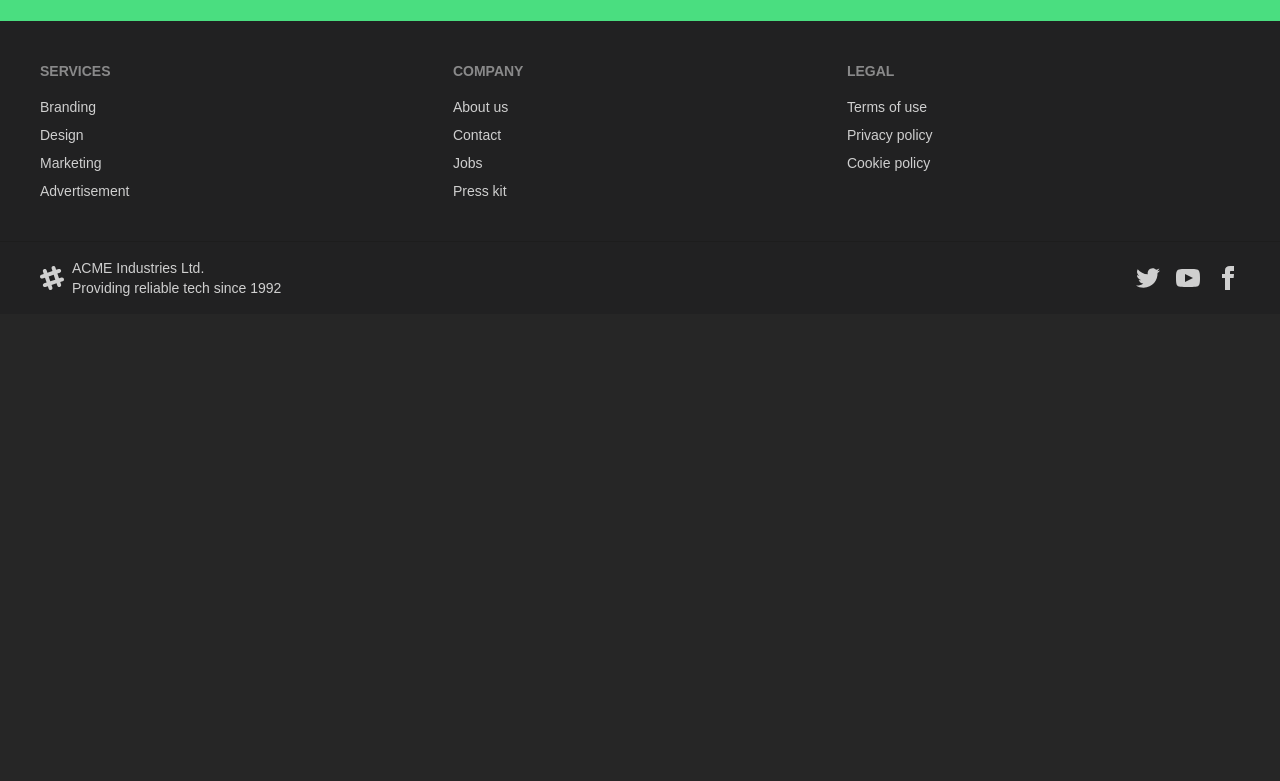
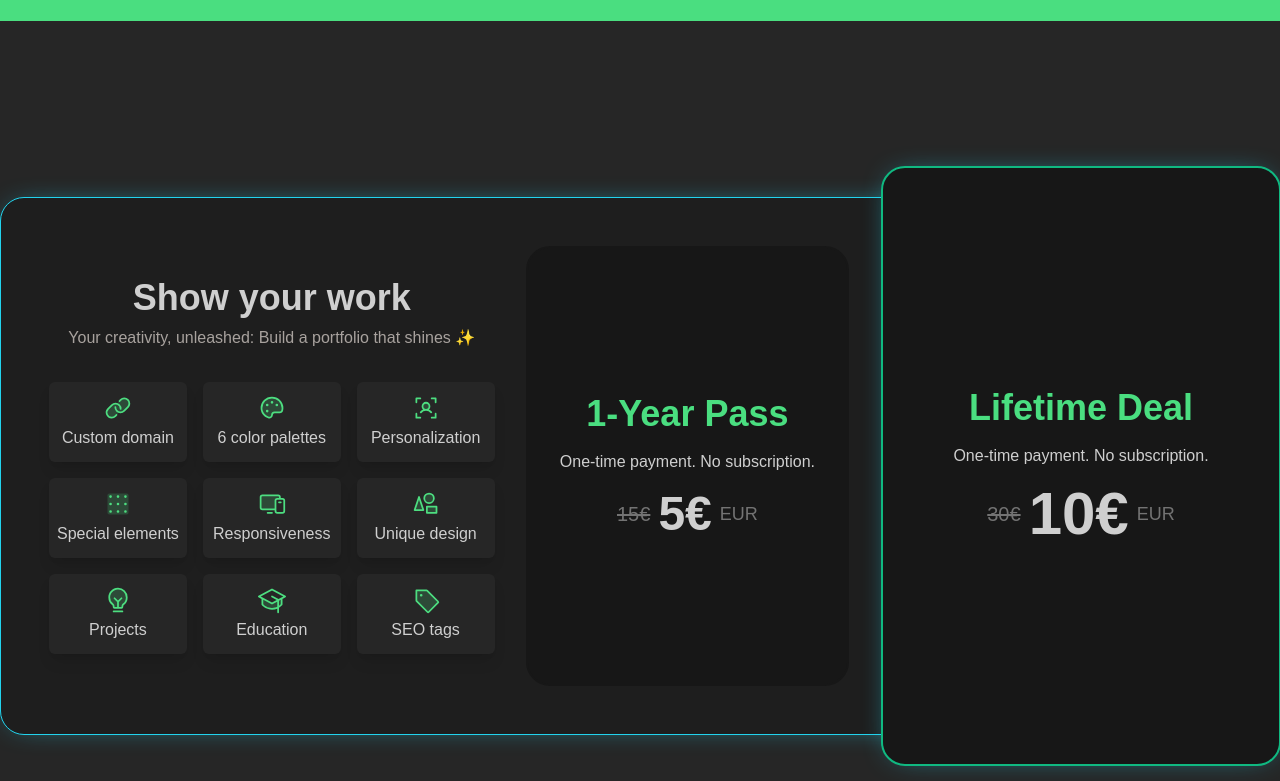
Before and after one commit to CroAnna/FolioFusion, a Next.js app: page / in a window 1280 px wide. Shown: the part 779-1560 px from the top of the page. Before the commit the page ends 1093 px from the top, so only its background shows below. Built offline with nearby package versions, Linux system fonts and the light colour scheme; no server answers; a web font is replaced by a local one.

Commit message:
Add pricing section on homepage

```diff
--- a/app/_components/PortfolioProvider.jsx
+++ b/app/_components/PortfolioProvider.jsx
@@ -92,7 +92,6 @@ const PortfolioProvider = ({ children }) => {
   ]);
 
   const resetContextValues = () => {
-    console.log("ciscenje");
     setPortfolioStackContextData({
       hero_image: null,
       hero_image_rounded: false,
--- /dev/null
+++ b/app/_components/Pricing.jsx
@@ -0,0 +1,96 @@
+import {
+  Devices,
+  DotsNine,
+  GraduationCap,
+  LightbulbFilament,
+  Link,
+  Palette,
+  Shapes,
+  Tag,
+  UserFocus,
+} from "@phosphor-icons/react/dist/ssr";
+
+const Pricing = () => {
+  return (
+    <div className="w-full max-w-screen-xl mx-auto pt-20" id="pricing">
+      <div className="w-full bg-grey-dark rounded-3xl p-12 border-cyan-400 border-[1px] shadow-[0_0px_30px_-15px_rgba(34,211,238,1)] flex justify-between">
+        <div className="flex flex-col gap-8 my-8 items-center ">
+          <div className="flex flex-col gap-2 text-center">
+            <h2 className="text-4xl font-semibold">Show your work</h2>
+            <p className="text-stone-400">
+              Your creativity, unleashed: Build a portfolio that shines ✨
+            </p>
+          </div>
+          <div className="grid grid-cols-3 gap-4">
+            <div className="flex flex-col justify-center items-center h-20 p-2 bg-neutral-800 shadow-lg rounded-md gap-1">
+              <Link size={28} color="#4dde80" weight="duotone" />
+              <p>Custom domain</p>
+            </div>
+            <div className="flex flex-col justify-center items-center h-20 p-2 bg-neutral-800 shadow-lg rounded-md gap-1">
+              <Palette size={28} color="#4dde80" weight="duotone" />
+              <p>6 color palettes</p>
+            </div>
+            <div className="flex flex-col justify-center items-center h-20 p-2 bg-neutral-800 shadow-lg rounded-md gap-1">
+              <UserFocus size={28} color="#4dde80" weight="duotone" />
+              <p>Personalization</p>
+            </div>
+            <div className="flex flex-col justify-center items-center h-20 p-2 bg-neutral-800 shadow-lg rounded-md gap-1">
+              <DotsNine size={28} color="#4dde80" weight="duotone" />
+              <p>Special elements</p>
+            </div>
+            <div className="flex flex-col justify-center items-center h-20 p-2 bg-neutral-800 shadow-lg rounded-md gap-1">
+              <Devices size={28} color="#4dde80" weight="duotone" />
+              <p>Responsiveness</p>
+            </div>
+            <div className="flex flex-col justify-center items-center h-20 p-2 bg-neutral-800 shadow-lg rounded-md gap-1">
+              <Shapes size={28} color="#4dde80" weight="duotone" />
+              <p>Unique design</p>
+            </div>
+            <div className="flex flex-col justify-center items-center h-20 p-2 bg-neutral-800 shadow-lg rounded-md gap-1">
+              <LightbulbFilament size={28} color="#4dde80" weight="duotone" />
+              <p>Projects</p>
+            </div>
+            <div className="flex flex-col justify-center items-center h-20 p-2 bg-neutral-800 shadow-lg rounded-md gap-1">
+              <GraduationCap size={28} color="#4dde80" weight="duotone" />
+              <p>Education</p>
+            </div>
+            <div className="flex flex-col justify-center items-center h-20 p-2 bg-neutral-800 shadow-lg rounded-md gap-1">
+              <Tag size={28} color="#4dde80" weight="duotone" />
+              <p>SEO tags</p>
+            </div>
+          </div>
+        </div>
+        <div className="flex gap-8">
+          <div className="bg-neutral-900 p-8 rounded-3xl flex items-center justify-center flex-col gap-4 cursor-pointer border-neutral-900 hover:border-emerald-500 border-2 hover:shadow-[0_0px_30px_-10px_rgba(34,211,238,1)] hover:transition hover:duration-300 hover:bg-neutral-950 hover:scale-105">
+            <h3 className="font-semibold text-4xl text-green-400">
+              1-Year Pass
+            </h3>
+            <p>One-time payment. No subscription.</p>
+            <div className="flex gap-2 items-center">
+              <h2 className="text-xl font-medium line-through text-neutral-500">
+                15€
+              </h2>
+              <h2 className="text-5xl font-bold">5€</h2>
+              <h2 className="text-lg text-neutral-500">EUR</h2>
+            </div>
+          </div>
+          <div className="bg-neutral-900 flex items-center justify-center flex-col my-[-80px] mr-[-50px] w-[400px] rounded-3xl p-8 border-emerald-500 border-2 shadow-[0_0px_30px_-15px_rgba(34,211,238,1)] gap-4 cursor-pointer hover:shadow-[0_0px_30px_-10px_rgba(34,211,238,1)] hover:transition hover:duration-300 hover:bg-neutral-950 hover:scale-105">
+            <h3 className="font-semibold text-4xl text-green-400">
+              Lifetime Deal
+            </h3>
+            <p>One-time payment. No subscription.</p>
+            <div className="flex gap-2 items-center">
+              <h2 className="text-xl font-medium line-through text-neutral-500">
+                30€
+              </h2>
+              <h2 className="text-6xl font-bold">10€</h2>
+              <h2 className="text-lg text-neutral-500">EUR</h2>
+            </div>
+          </div>
+        </div>
+      </div>
+    </div>
+  );
+};
+
+export default Pricing;
--- a/app/page.js
+++ b/app/page.js
@@ -1,10 +1,11 @@
-import Link from "next/link";
 import Hero from "./_components/Hero";
+import Pricing from "./_components/Pricing";
 
 export default async function Home() {
   return (
-    <main className="flex flex-col gap-4">
+    <main className="flex flex-col gap-24 mb-24">
       <Hero />
+      <Pricing />
     </main>
   );
 }
--- a/tailwind.config.js
+++ b/tailwind.config.js
@@ -10,6 +10,16 @@ module.exports = {
       boxShadow: {
         "custom-sm": "0 0 3px #85888c",
         "custom-lg": "0 0 10px #85888c",
+      },
+      colors: {
+        "bg-dark": "#171717",
+        "grey-dark": "#212121",
+        "grey-dark": "#1e1e1e",
+        "light-blue": "#06b6d4",
+        "light-green": "#4ade80",
+        "middle-green": "#00d4af",
+        "middle-blue": "#00c7c9",
+        "text-primary": "#cfcfcd",
       },
     },
   },
```
